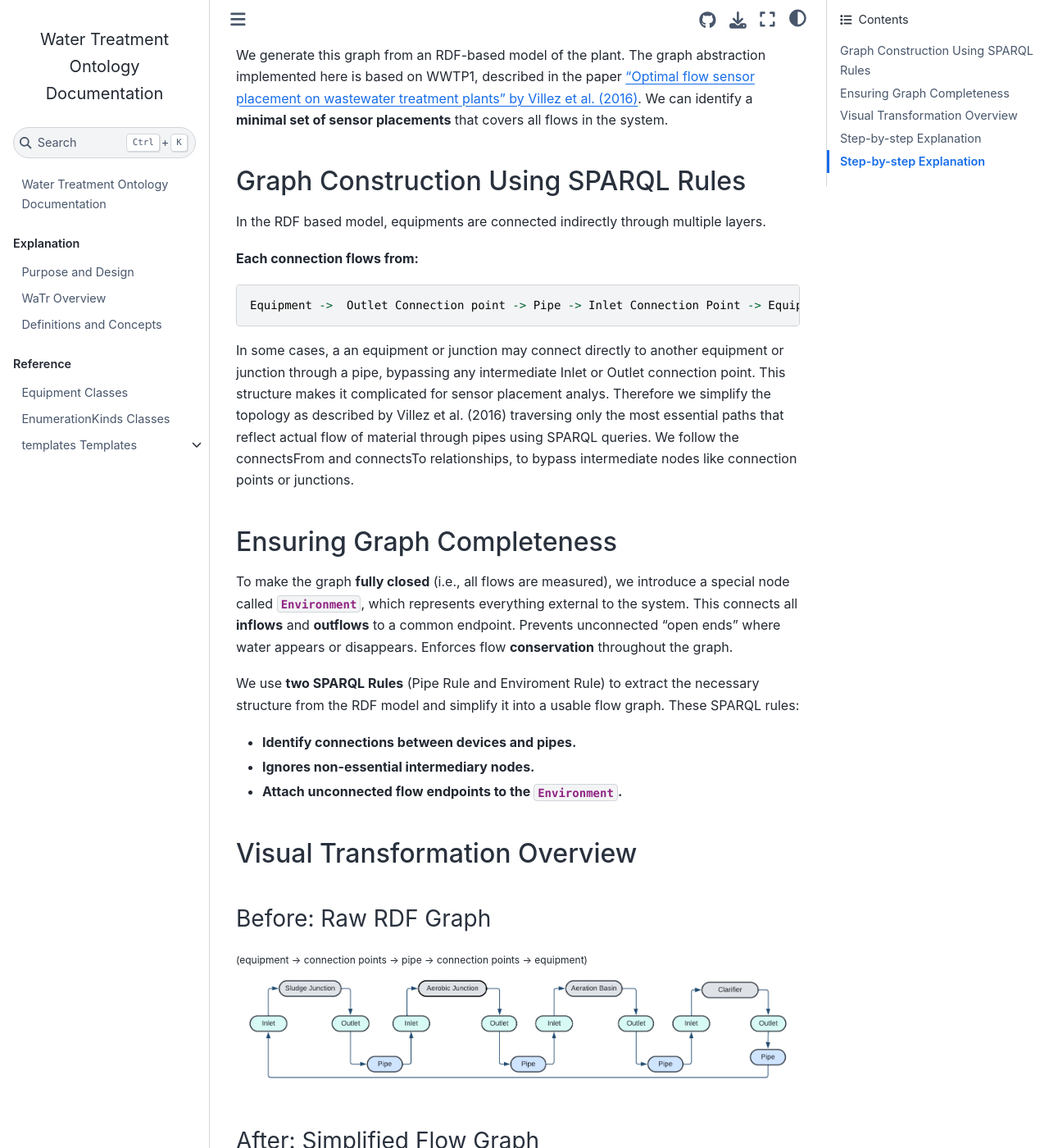
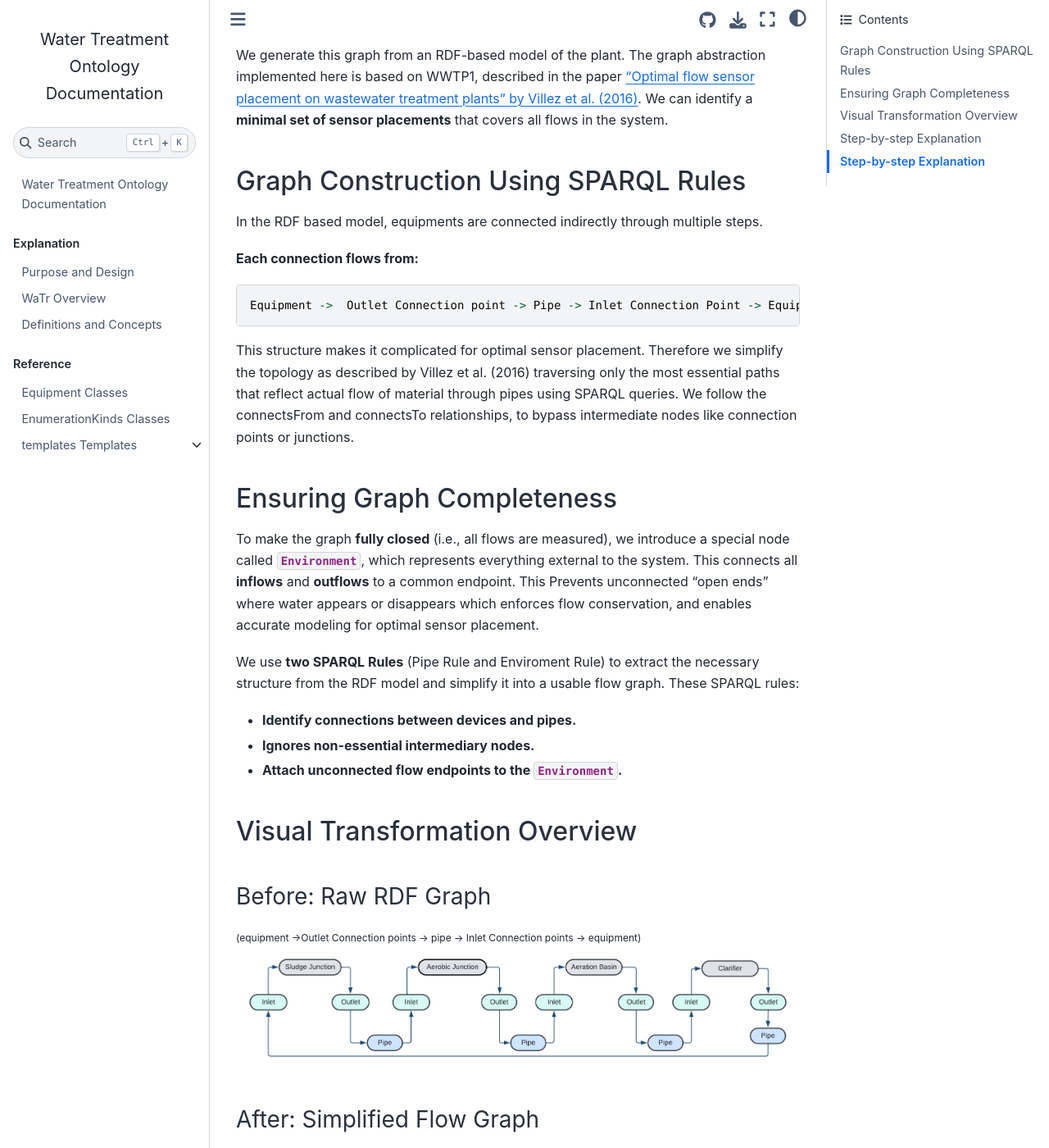
Before and after one commit to DataDrivenCPS/water-ontology, a Jupyter Book: the page built from docs/explanation/flow_graph_sensor.md, in a window 1280 px wide and 1400 px high, scrolled down 362 px. Shown: the whole window at 82% size. Built offline with Jupyter Book 1.0.4 settings and Sphinx 7.4.7 and the Sphinx Book theme 1.1.4, drawn with Linux system fonts in a browser that asks for light colours; some of the changed text lies outside the part shown.

Commit message:
small changes

````diff
--- a/docs/explanation/flow_graph_sensor.md
+++ b/docs/explanation/flow_graph_sensor.md
@@ -9,19 +9,18 @@
 
 We generate this graph from an RDF-based model of the plant. The graph abstraction implemented here is based on WWTP1, described in the paper ["Optimal flow sensor placement on wastewater treatment plants" by Villez et al. (2016)](https://doi.org/10.1016/j.watres.2016.05.068). We can identify a **minimal set of sensor placements** that covers all flows in the system.
 ## Graph Construction Using SPARQL Rules
-In the RDF based model, equipments are connected indirectly through multiple layers.
+In the RDF based model, equipments are connected indirectly through multiple steps.
 
 **Each connection flows from:**
   ```
   Equipment ->  Outlet Connection point -> Pipe -> Inlet Connection Point -> Equipment
   ```
-In some cases, a an equipment or junction may connect directly to another equipment or junction through a pipe, bypassing any intermediate Inlet or Outlet connection point. This structure makes it complicated for sensor placement analys. Therefore we simplify the topology as described by Villez et al. (2016) traversing only the most essential paths that reflect actual flow of material through pipes using SPARQL queries. We follow the connectsFrom and connectsTo relationships, to bypass intermediate nodes like connection points or junctions.
+This structure makes it complicated for optimal sensor placement. Therefore we simplify the topology as described by Villez et al. (2016) traversing only the most essential paths that reflect actual flow of material through pipes using SPARQL queries. We follow the connectsFrom and connectsTo relationships, to bypass intermediate nodes like connection points or junctions.
 
 ## Ensuring Graph Completeness
 
 To make the graph **fully closed** (i.e., all flows are measured), we introduce a special node called **`Environment`**, which represents everything external to the system. This connects all **inflows** and **outflows** to a common endpoint.
-Prevents unconnected “open ends” where water appears or disappears.
-Enforces flow **conservation** throughout the graph.
+This Prevents unconnected “open ends” where water appears or disappears which enforces flow conservation, and enables accurate modeling for optimal sensor placement.
 
 We use **two SPARQL Rules** (Pipe Rule and Enviroment Rule) to extract the necessary structure from the RDF model and simplify it into a usable flow graph. These SPARQL rules:
 - **Identify connections between devices and pipes.**
````
Also changed, not shown: other parts of docs/explanation/flow_graph_sensor.md (+2 -2 lines).
